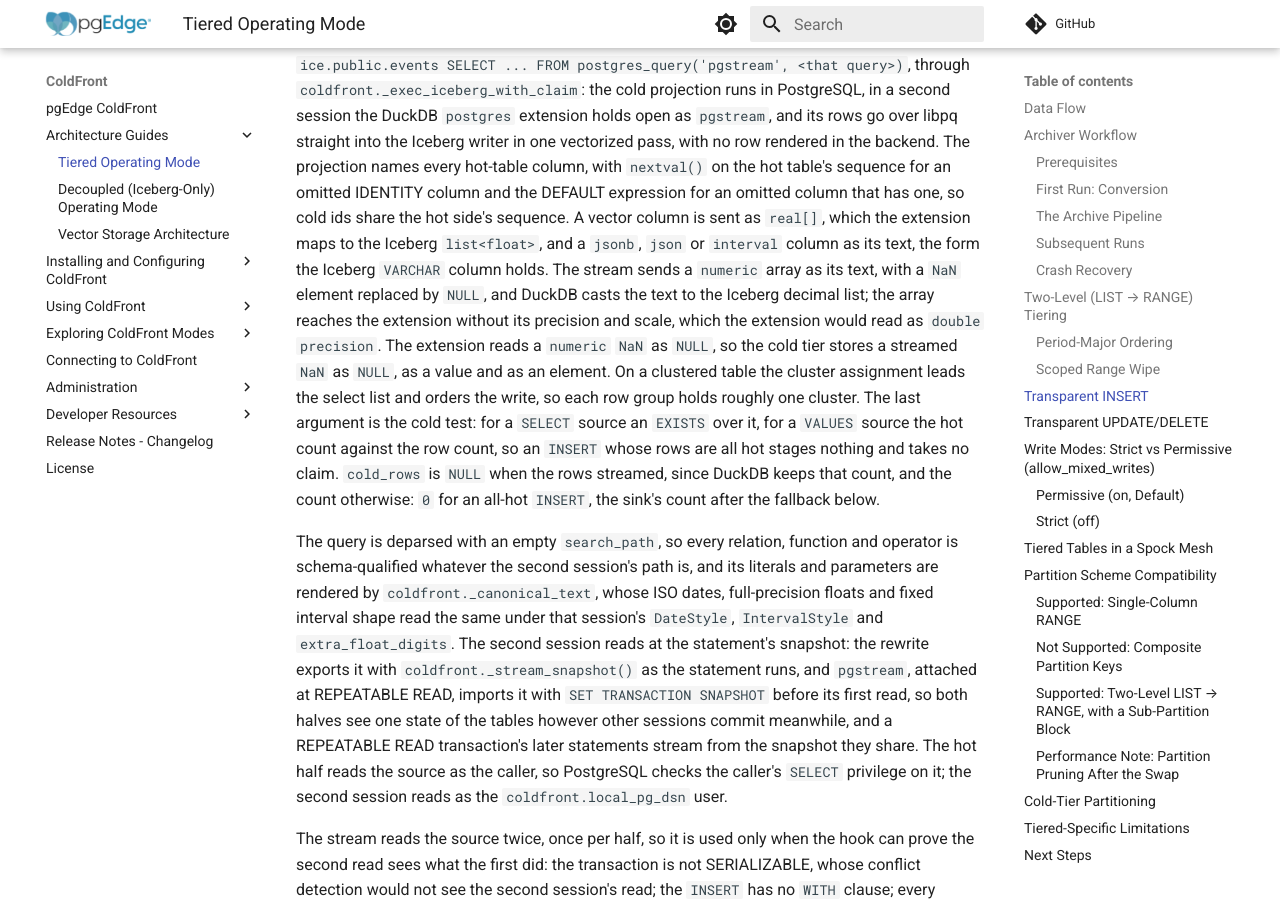
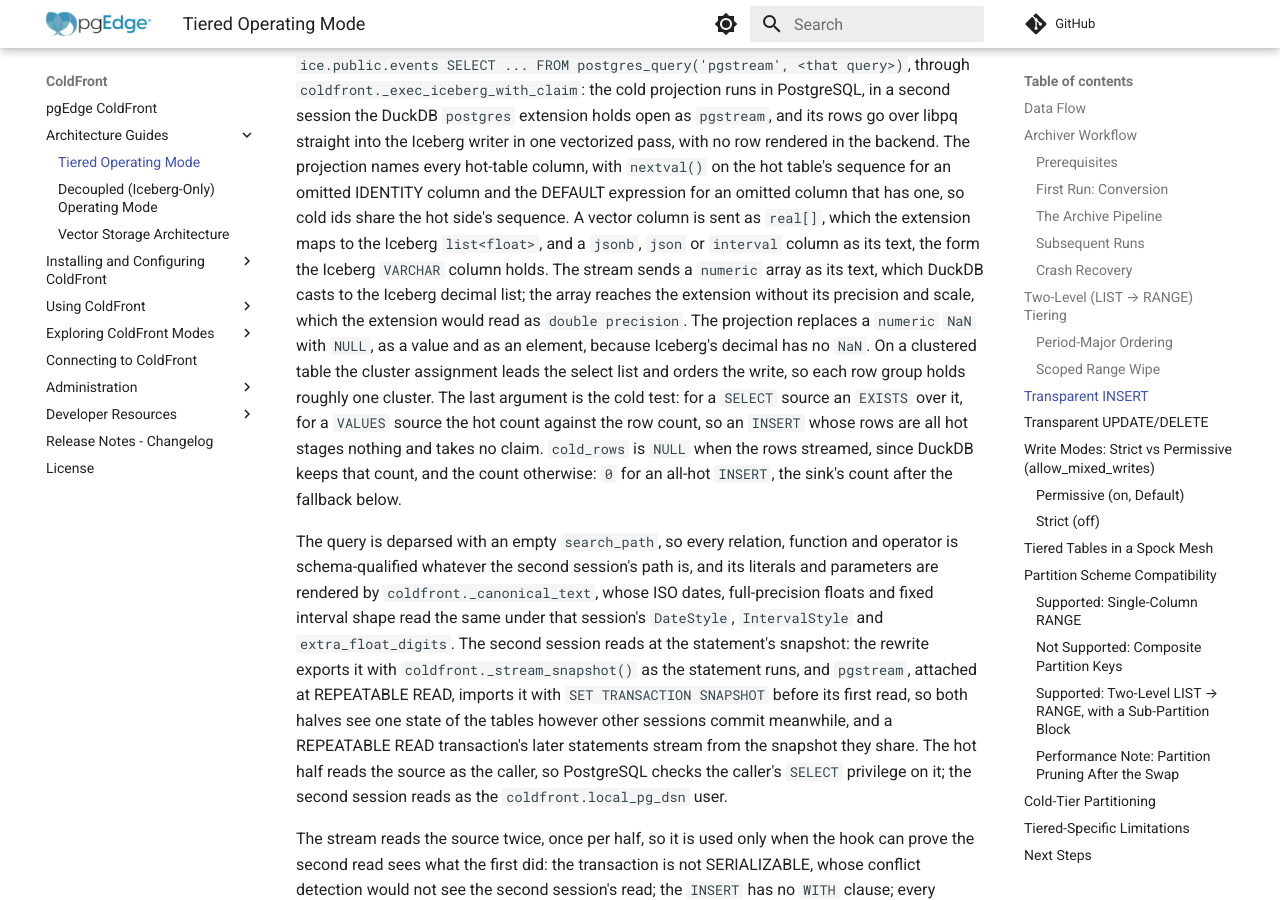
Before and after one commit to pgEdge/coldfront, an MkDocs documentation site: the page built from docs/architecture_tiered.md, in a window 1280 px wide and 900 px high, scrolled down 6884 px. Built offline with MkDocs 1.6.1 and Material for MkDocs 9.7.7, drawn with Linux system fonts in a browser that asks for light colours; comment, search, counter and statistics services are not loaded; some of the changed text lies outside the part shown.

```diff
--- a/docs/architecture_tiered.md
+++ b/docs/architecture_tiered.md
@@ -328,18 +328,17 @@ omitted column that has one, so cold ids share the hot side's sequence. A
 vector column is sent as `real[]`, which the extension maps to the Iceberg
 `list<float>`, and a `jsonb`, `json` or `interval` column as its text, the
 form the Iceberg `VARCHAR` column holds. The stream sends a `numeric` array as
-its text, with a `NaN` element replaced by `NULL`, and DuckDB casts the text to
-the Iceberg decimal list; the array reaches the extension without its precision
-and scale, which the extension would read as `double precision`. The extension
-reads a `numeric` `NaN` as `NULL`, so the cold tier stores a streamed `NaN` as
-`NULL`, as a value and as an element. On a clustered table the cluster
-assignment leads the select list and orders the write, so each row group holds
-roughly one cluster. The last argument is the cold test: for a `SELECT` source
-an `EXISTS` over it, for a `VALUES` source the hot count against the row count,
-so an `INSERT` whose rows are all hot stages nothing and takes no claim.
-`cold_rows` is `NULL` when the rows streamed, since DuckDB keeps that count,
-and the count otherwise: `0` for an all-hot `INSERT`, the sink's count after
-the fallback below.
+its text, which DuckDB casts to the Iceberg decimal list; the array reaches the
+extension without its precision and scale, which the extension would read as
+`double precision`. The projection replaces a `numeric` `NaN` with `NULL`, as a
+value and as an element, because Iceberg's decimal has no `NaN`. On a clustered
+table the cluster assignment leads the select list and orders the write, so
+each row group holds roughly one cluster. The last argument is the cold test:
+for a `SELECT` source an `EXISTS` over it, for a `VALUES` source the hot count
+against the row count, so an `INSERT` whose rows are all hot stages nothing and
+takes no claim. `cold_rows` is `NULL` when the rows streamed, since DuckDB
+keeps that count, and the count otherwise: `0` for an all-hot `INSERT`, the
+sink's count after the fallback below.
 
 The query is deparsed with an empty `search_path`, so every relation, function
 and operator is schema-qualified whatever the second session's path is, and
@@ -408,14 +407,13 @@ The source runs once, into the `coldfront_source` tuplestore, and both halves
 read it, so a volatile source lands every row exactly once and a row the
 transaction wrote before the `INSERT` reaches the cold tier. The cold half
 projects each row as the stream does, renders it as a DuckDB `VALUES` tuple
-(`coldfront._cold_row_literal`), a `numeric` `NaN` as `NULL`, gathers
-`coldfront.cold_write_batch_size` tuples (default 10000) at a time with
-`string_agg`, and hands each batch to the `coldfront._cold_sink` aggregate,
-which writes it as one `INSERT` through `coldfront._exec_iceberg_with_claim`.
-The statement is built by `coldfront._cold_sink_sql`, which the stream's
-fallback runs too. The work per row is the rendering in plpgsql, so a load
-that cannot stream costs in proportion to its rows and more per row than one
-that can.
+(`coldfront._cold_row_literal`), gathers `coldfront.cold_write_batch_size` tuples
+(default 10000) at a time with `string_agg`, and hands each batch to the
+`coldfront._cold_sink` aggregate, which writes it as one `INSERT` through
+`coldfront._exec_iceberg_with_claim`. The statement is built by
+`coldfront._cold_sink_sql`, which the stream's fallback runs too. The work per
+row is the rendering in plpgsql, so a load that cannot stream costs in
+proportion to its rows and more per row than one that can.
 
 In both shapes each column of the source is cast to the hot table's type,
 which restates the coercions PostgreSQL applied when it analyzed the statement
```
Also changed, not shown: docs/changelog.md (+18 -13 lines), docs/supported_types.md (+6 -6 lines), 10 other files.
